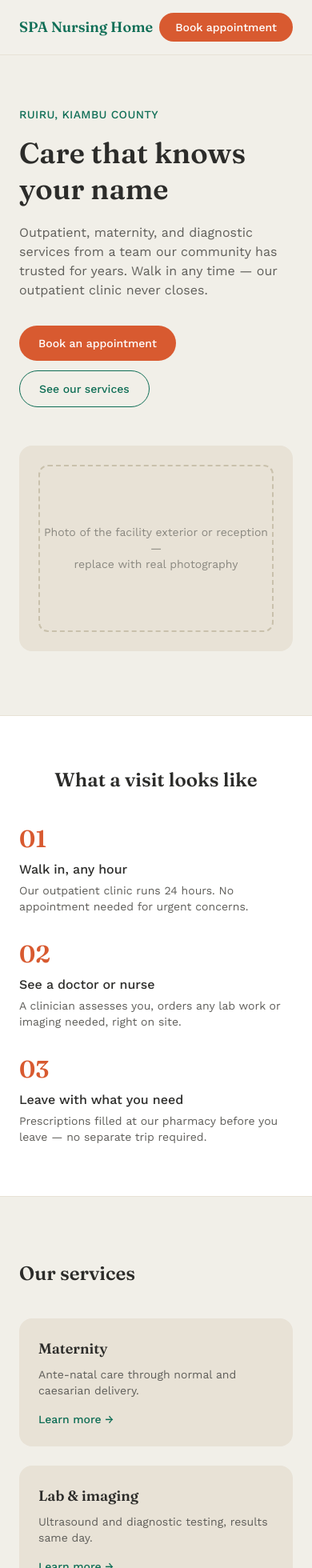
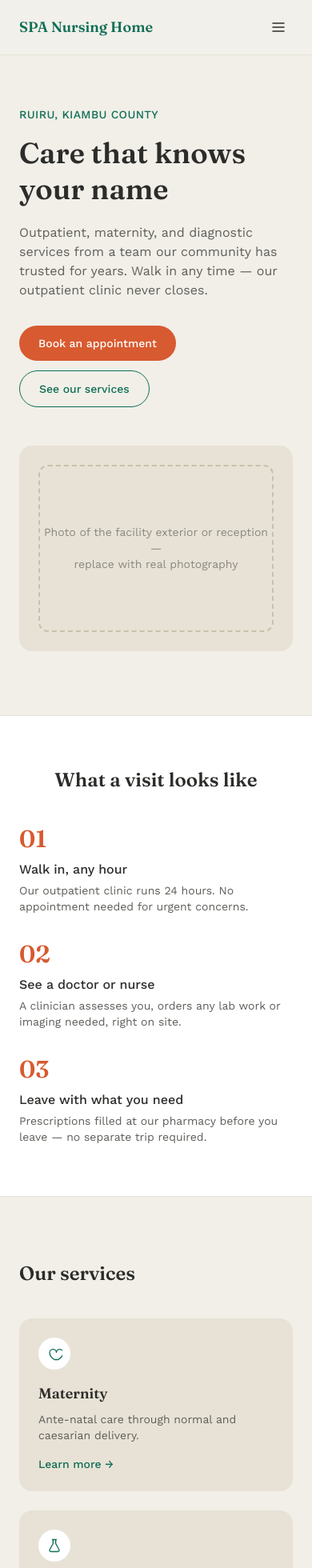
Before and after one commit to samintelguru/spanursinghome, a Next.js app: page / in a window 390 px wide. Shown: the top 1960 px of the page at 80% size. Built offline with nearby package versions, Linux system fonts and the light colour scheme.

Commit message:
polish public site: mobile nav, favicon, service icons, focus states

```diff
--- a/src/app/(public)/page.tsx
+++ b/src/app/(public)/page.tsx
@@ -85,27 +85,58 @@ export default function HomePage() {
               href: "/services/maternity",
               title: "Maternity",
               body: "Ante-natal care through normal and caesarian delivery.",
+              icon: (
+                <path d="M12 21s-7-4.5-7-10a5 5 0 0110-1 5 5 0 0110 1c0 5.5-7 10-7 10z" />
+              ),
             },
             {
               href: "/services/lab",
               title: "Lab & imaging",
               body: "Ultrasound and diagnostic testing, results same day.",
+              icon: (
+                <>
+                  <path d="M9 3h6M10 3v6l-5 9a2 2 0 001.8 3h10.4a2 2 0 001.8-3l-5-9V3" />
+                </>
+              ),
             },
             {
               href: "/services/outpatient",
               title: "Outpatient clinic",
               body: "General consultation, family planning, 24-hour access.",
+              icon: (
+                <>
+                  <circle cx="12" cy="12" r="9" />
+                  <path d="M12 7v5l3 3" />
+                </>
+              ),
             },
           ].map((s) => (
             <Link
               key={s.href}
               href={s.href}
-              className="rounded-2xl bg-[#E8E2D6] p-6 transition hover:bg-[#dfd7c4]"
+              className="group rounded-2xl bg-[#E8E2D6] p-6 transition duration-200 hover:-translate-y-1 hover:bg-[#dfd7c4] hover:shadow-md"
             >
+              <div className="mb-4 flex h-10 w-10 items-center justify-center rounded-full bg-white text-[#0F6E56]">
+                <svg
+                  width="20"
+                  height="20"
+                  viewBox="0 0 24 24"
+                  fill="none"
+                  stroke="currentColor"
+                  strokeWidth="1.6"
+                  strokeLinecap="round"
+                  strokeLinejoin="round"
+                >
+                  {s.icon}
+                </svg>
+              </div>
               <p className="font-serif text-lg font-semibold">{s.title}</p>
               <p className="mt-2 text-sm text-[#5F5E5A]">{s.body}</p>
               <p className="mt-4 text-sm font-medium text-[#0F6E56]">
-                Learn more →
+                Learn more{" "}
+                <span className="inline-block transition group-hover:translate-x-0.5">
+                  →
+                </span>
               </p>
             </Link>
           ))}
--- a/src/app/globals.css
+++ b/src/app/globals.css
@@ -23,3 +23,10 @@ body {
     display: none;
   }
 }
+
+a:focus-visible,
+button:focus-visible {
+  outline: 2px solid #0f6e56;
+  outline-offset: 2px;
+  border-radius: 2px;
+}
--- a/src/components/site-header.tsx
+++ b/src/components/site-header.tsx
@@ -1,3 +1,6 @@
+"use client";
+
+import { useState } from "react";
 import Link from "next/link";
 
 const NAV = [
@@ -8,26 +11,79 @@ const NAV = [
 ];
 
 export default function SiteHeader() {
+  const [open, setOpen] = useState(false);
+
   return (
     <header className="sticky top-0 z-40 border-b border-[#E8E2D6] bg-[#F1EFE8]/90 backdrop-blur">
       <div className="mx-auto flex max-w-6xl items-center justify-between px-6 py-4">
-        <Link href="/" className="font-serif text-lg font-semibold text-[#0F6E56]">
+        <Link
+          href="/"
+          className="font-serif text-lg font-semibold text-[#0F6E56]"
+          onClick={() => setOpen(false)}
+        >
           SPA Nursing Home
         </Link>
+
         <nav className="hidden gap-8 text-sm text-[#2C2C2A] sm:flex">
           {NAV.map((item) => (
-            <Link key={item.href} href={item.href} className="hover:text-[#0F6E56]">
+            <Link
+              key={item.href}
+              href={item.href}
+              className="rounded-sm hover:text-[#0F6E56] focus-visible:outline-2 focus-visible:outline-offset-4 focus-visible:outline-[#0F6E56]"
+            >
               {item.label}
             </Link>
           ))}
         </nav>
-        <Link
-          href="/contact"
-          className="rounded-full bg-[#D85A30] px-5 py-2 text-sm font-medium text-white hover:bg-[#c14f28]"
-        >
-          Book appointment
-        </Link>
+
+        <div className="flex items-center gap-3">
+          <Link
+            href="/contact"
+            className="hidden rounded-full bg-[#D85A30] px-5 py-2 text-sm font-medium text-white hover:bg-[#c14f28] sm:inline-block"
+          >
+            Book appointment
+          </Link>
+
+          <button
+            aria-label={open ? "Close menu" : "Open menu"}
+            aria-expanded={open}
+            onClick={() => setOpen(!open)}
+            className="flex h-9 w-9 items-center justify-center rounded-md text-[#2C2C2A] sm:hidden"
+          >
+            {open ? (
+              <svg width="20" height="20" viewBox="0 0 20 20" fill="none">
+                <path d="M4 4l12 12M16 4L4 16" stroke="currentColor" strokeWidth="1.6" strokeLinecap="round" />
+              </svg>
+            ) : (
+              <svg width="20" height="20" viewBox="0 0 20 20" fill="none">
+                <path d="M3 5h14M3 10h14M3 15h14" stroke="currentColor" strokeWidth="1.6" strokeLinecap="round" />
+              </svg>
+            )}
+          </button>
+        </div>
       </div>
+
+      {open && (
+        <nav className="flex flex-col gap-1 border-t border-[#E8E2D6] bg-[#F1EFE8] px-6 py-4 sm:hidden">
+          {NAV.map((item) => (
+            <Link
+              key={item.href}
+              href={item.href}
+              onClick={() => setOpen(false)}
+              className="rounded-md px-2 py-2.5 text-sm text-[#2C2C2A] hover:bg-white"
+            >
+              {item.label}
+            </Link>
+          ))}
+          <Link
+            href="/contact"
+            onClick={() => setOpen(false)}
+            className="mt-2 rounded-full bg-[#D85A30] px-5 py-2.5 text-center text-sm font-medium text-white"
+          >
+            Book appointment
+          </Link>
+        </nav>
+      )}
     </header>
   );
 }
```
Also changed, not shown: src/app/icon.svg (added).
